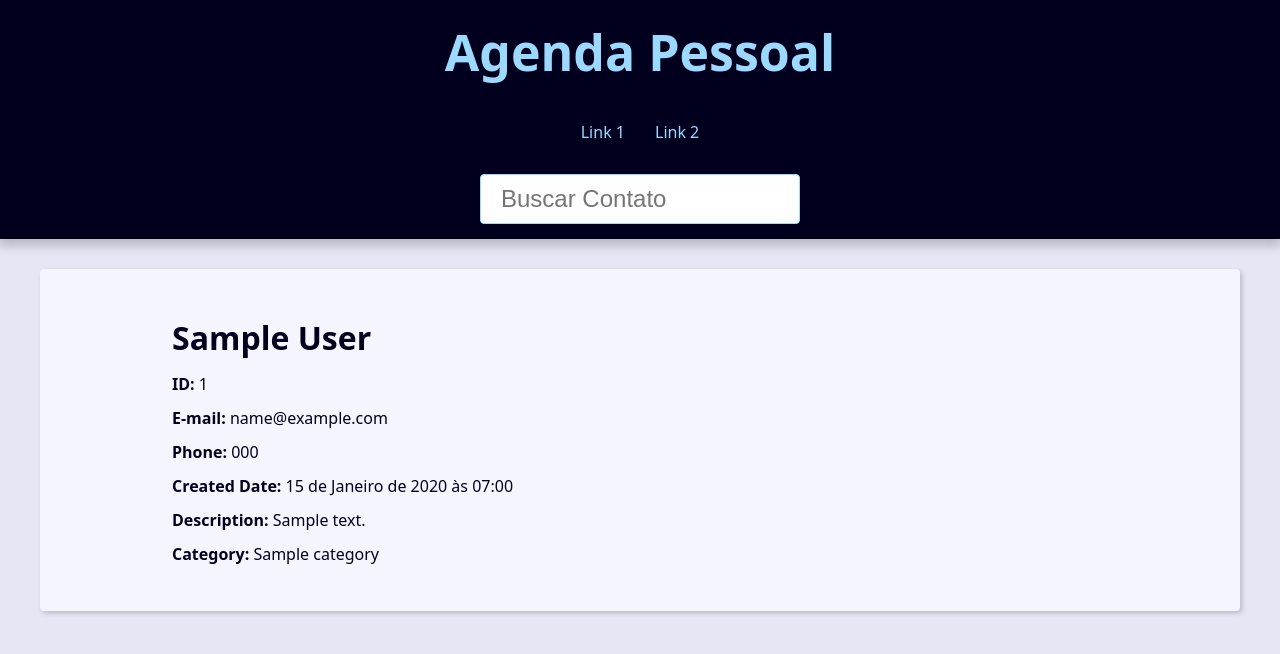
After one commit to Dyogojaa/Agenda, a Django app: page /1/ in a window 1280 px wide. The commit adds this page. Shown: the top 654 px of the page. Run offline with Django 5.2, Linux system fonts and the light colour scheme; tables that the repository leaves empty hold one stand-in row (values such as "Sample post").

Commit message:
Layout e carregamento dos Contatos

```diff
--- a/base_static/global/css/style.css
+++ b/base_static/global/css/style.css
@@ -1,3 +1,314 @@
-body {
-    background: rebeccapurple;
-}
+:root {
+    --spacing: 1.5rem;
+    --link-dark-color: rgb(0, 83, 134);
+    --link-light-color: rgb(156, 217, 255);
+    --clr-white: rgb(245, 245, 255);
+    --clr-black: rgb(0, 0, 30);
+    --clr-light-gray: rgb(230, 230, 245);
+    --clr-dark-shadow-5: rgba(0, 0, 10, 5%);
+    --clr-dark-shadow-10: rgba(0, 0, 10, 10%);
+    --clr-dark-shadow-20: rgba(0, 0, 10, 20%);
+    --clr-light-shadow-5: rgba(200, 200, 255, 5%);
+    --clr-light-shadow-10: rgba(200, 200, 255, 10%);
+    --clr-light-shadow-20: rgba(200, 200, 255, 20%);
+    --main-page-width: 120rem;
+    --table-min-width: 60rem;
+    --biggest-font-size: 5rem;
+    --bigger-font-size: 4rem;
+    --big-font-size: 3.2rem;
+    --medium-font-size: 2.4rem;
+    --small-font-size: 1.6rem;
+    --smaller-font-size: 1.4rem;
+    --smallest-font-size: 1.2rem;
+    --transition-fast: 300ms;
+    --transition-medium: 600ms;
+    --transition-slow: 1s;
+    --default-border-radius: 4px;
+  }
+
+  *,
+  *::before,
+  *::after {
+    margin: 0;
+    padding: 0;
+    box-sizing: border-box;
+  }
+
+  html {
+    font-size: 62.5%;
+  }
+
+  body {
+    font-family: system-ui, -apple-system, BlinkMacSystemFont, 'Segoe UI', Roboto,
+      Oxygen, Ubuntu, Cantarell, 'Open Sans', 'Helvetica Neue', sans-serif;
+    line-height: 1.5;
+    font-size: var(--small-font-size);
+    color: var(--clr-black);
+    -webkit-font-smoothing: antialiased;
+    background: var(--clr-light-gray);
+  }
+
+  img,
+  svg {
+    display: block;
+    max-width: 100%;
+  }
+
+  .header {
+    background: var(--clr-black);
+    padding: var(--spacing);
+    box-shadow: 0 5px 10px 2px var(--clr-dark-shadow-20);
+    z-index: 1;
+    position: relative;
+  }
+
+  .header-heading {
+    font-size: var(--biggest-font-size);
+    text-align: center;
+  }
+
+  .header-link {
+    color: var(--link-light-color);
+    text-decoration: none;
+    transition: filter var(--transition-fast) ease-in-out;
+  }
+
+  .header-link:hover {
+    filter: brightness(70%);
+  }
+
+  .menu {
+    margin: var(--spacing);
+  }
+
+  .menu-list {
+    list-style: none;
+    display: flex;
+    justify-content: center;
+    flex-flow: row wrap;
+  }
+
+  .menu-link {
+    display: block;
+    padding: var(--spacing);
+    color: var(--link-light-color);
+    text-decoration: none;
+    transition: background-color var(--transition-fast) ease-in-out;
+    border-radius: var(--default-border-radius);
+  }
+
+  .menu-link:hover {
+    background: var(--clr-light-shadow-10);
+  }
+
+  .content {
+    max-width: var(--main-page-width);
+    margin: calc(var(--spacing) * 2) auto;
+    padding: var(--spacing);
+    background: var(--clr-white);
+    box-shadow: 2px 2px 5px var(--clr-dark-shadow-20);
+    border-radius: var(--default-border-radius);
+  }
+
+  .responsive-table {
+    width: 100%;
+    overflow-x: auto;
+  }
+
+  .contacts-table {
+    width: 100%;
+    min-width: var(--table-min-width);
+    border-collapse: collapse;
+  }
+
+  .table-caption {
+    font-size: var(--medium-font-size);
+    font-weight: bold;
+    padding: var(--spacing);
+  }
+
+  .table-row {
+    text-align: left;
+    text-overflow: ellipsis;
+    transition: background-color var(--transition-fast) ease-in-out;
+  }
+
+  .table-row:nth-of-type(2n) {
+    background: var(--clr-dark-shadow-5);
+  }
+
+  .table-row:not(.table-row-header):hover {
+    background: var(--clr-dark-shadow-10);
+  }
+
+  .table-row-header {
+    background: var(--clr-light-gray);
+    color: var(--clr-black);
+  }
+
+  .table-cel,
+  .table-header {
+    padding: var(--spacing);
+  }
+
+  .table-link {
+    color: var(--link-dark-color);
+    transition: color var(--transition-fast) ease-in-out;
+    text-decoration: none;
+  }
+
+  .table-link:hover {
+    color: var(--clr-black);
+  }
+
+  @media (min-width: 600px) {
+    .single-contact {
+      max-width: 80%;
+      margin: calc(var(--spacing) * 2) auto;
+    }
+  }
+
+  .single-contact h1 {
+    margin: 1rem 0;
+  }
+
+  .single-contact p {
+    margin: 1rem 0;
+  }
+
+  .pagination {
+    margin-top: var(--spacing);
+    display: flex;
+    justify-content: center;
+    padding: calc(var(--spacing) * 0.8);
+    font-size: var(--small-font-size);
+  }
+
+  .pagination .step-links {
+    display: flex;
+    gap: calc(var(--spacing) * 0.8);
+  }
+
+  .pagination .step-links a {
+    color: var(--link-dark-color);
+    transition: color var(--transition-fast) ease-in-out;
+    text-decoration: none;
+    display: block;
+  }
+
+  .search {
+    display: flex;
+    justify-content: center;
+  }
+
+  .search-input {
+    font-size: var(--medium-font-size);
+    padding: 1rem 2rem;
+    width: 100%;
+    max-width: 32rem;
+    border-radius: var(--default-border-radius);
+    border: 1px solid var(--link-light-color);
+  }
+
+  .search-input:focus {
+    box-shadow: 0 0 15px var(--link-light-color);
+  }
+
+  .message {
+    max-width: 600px;
+    margin: var(--spacing) auto;
+    margin-top: calc(var(--spacing) * 2);
+    padding: var(--spacing);
+    text-align: center;
+    border-radius: var(--default-border-radius);
+    font-size: var(--smaller-font-size);
+  }
+
+  .message.success {
+    background: rgba(0, 255, 0, 0.3);
+    border: 1px solid rgba(0, 255, 0, 90%);
+  }
+
+  .message.error {
+    background: rgba(255, 0, 0, 0.3);
+    border: 1px solid rgba(255, 0, 0, 90%);
+  }
+
+  .message.warning {
+    background: rgba(255, 255, 0, 0.3);
+    border: 1px solid rgba(255, 255, 0, 90%);
+  }
+
+  .form-wrapper {
+    max-width: 60rem;
+    margin: var(--spacing) auto;
+  }
+
+  .form-content {
+    margin: var(--spacing) 0;
+  }
+
+  .form-group {
+    display: flex;
+    flex-direction: column;
+    padding-bottom: var(--spacing);
+  }
+  .errorlist {
+    list-style: none;
+    font-size: var(--smaller-font-size);
+    color: tomato;
+  }
+  .errorlist.nonfield {
+    color: inherit;
+  }
+
+  .form-group p {
+    margin: 1em 0;
+  }
+
+  .form-group .help-text,
+  .form-group .help-text ~ ul {
+    margin: 0;
+    font-size: var(--smallest-font-size);
+    list-style: none;
+  }
+
+  .form-group input,
+  .form-group textarea,
+  .form-group select {
+    padding: 1rem;
+    border-radius: var(--default-border-radius);
+    border: 1px solid var(--link-dark-color);
+  }
+
+  .form-group input:focus,
+  .form-group textarea:focus,
+  .form-group select:focus {
+    outline: none;
+    box-shadow: 0 0 5px var(--link-dark-color);
+  }
+
+  .form-group label {
+    font-size: var(--smaller-font-size);
+  }
+
+  .btn {
+    background-color: var(--link-dark-color);
+    color: var(--clr-white);
+    font-weight: bold;
+    border: none;
+    padding: 1rem 2rem;
+    border-radius: var(--default-border-radius);
+    cursor: pointer;
+    transition: filter var(--transition-fast) ease-in-out;
+  }
+
+  .btn:hover {
+    filter: brightness(90%);
+  }
+
+  .btn:focus,
+  .btn:active {
+    filter: brightness(80%);
+    box-shadow: 0 0 5px var(--link-dark-color);
+  }
--- a/base_templates/global/base.html
+++ b/base_templates/global/base.html
@@ -1,15 +1,13 @@
-
-{% load static %}
 <!DOCTYPE html>
-<html lang="en">
+<html lang="pt-br">
 <head>
-    <meta charset="UTF-8">
-    <meta name="viewport" content="width=device-width, initial-scale=1.0">
-    <title>Agenda de Contatos</title>
-    <link rel="stylesheet" href=" {% static 'global/css/style.css' %} ">
-
+    {% include "global/partials/_head.html" %}
 </head>
 <body>
-    <h1>Qualquer coisa</h1>
+    {% include "global/partials/_header.html" %}
+
+    <main class='content'>
+        {% block content %}{% endblock content %}
+    </main>
 </body>
 </html>
--- /dev/null
+++ b/base_templates/global/partials/_head.html
@@ -0,0 +1,6 @@
+{% load static %}
+
+<meta charset="UTF-8">
+<meta name="viewport" content="width=device-width, initial-scale=1.0">
+<title>{{ site_title }}  Agenda de Contatos</title>
+<link rel="stylesheet" href=" {% static 'global/css/style.css' %} ">
--- /dev/null
+++ b/base_templates/global/partials/_header.html
@@ -0,0 +1,33 @@
+<header class="header">
+    <h1 class="header-heading">
+        <a href="{% url "contato:index" %}" class="header-link">
+            Agenda Pessoal
+        </a>
+    </h1>
+    <nav class="menu">
+        <ul class="menu-list">
+            <li class="menu-item">
+                 <a href="" class="menu-link">
+                    Link 1
+                 </a>
+            </li>
+            <li class="menu-item">
+                <a href="" class="menu-link">
+                   Link 2
+                </a>
+           </li>
+        </ul>
+    </nav>
+
+    <div class="search">
+        <form action="{% url "contato:search" %}"
+              method="GET">
+            <input type="search"
+                   class="search-input"
+                   placeholder="Buscar Contato"
+                   id="search"
+                   name="q"
+                   value={{request.GET.q.strip}}>
+        </form>
+    </div>
+</header>
--- a/contato/admin.py
+++ b/contato/admin.py
@@ -5,14 +5,14 @@ from contato import models
 # Register your models here.
 @admin.register(models.Contact)
 class ContatoAdmin(admin.ModelAdmin):
-    list_display = ['id', 'first_name', 'last_name', 'phone']
+    list_display = ['id', 'first_name', 'last_name', 'phone', 'show']
     ordering = ['-id']
     list_filter = ['created_date']
     search_fields = ['id','first_name','last_name' ]
     list_per_page = 10
     list_max_show_all = 200
-    # list_editable = [ 'first_name', 'last_name']
-    list_display_links = [ 'first_name', 'last_name']
+    list_editable = [ 'first_name', 'last_name', 'show']
+    list_display_links = [ 'id', 'phone']
 
 
 @admin.register(models.Category)
--- a/contato/models.py
+++ b/contato/models.py
@@ -10,8 +10,6 @@ from django.contrib.auth.models import User
 # Depois
 # category (foreign key), show (boolean), owner (foreign key)
 # picture (imagem)
-
-
 
 
 class Category(models.Model):
--- /dev/null
+++ b/contato/templates/contato/contato.html
@@ -0,0 +1,15 @@
+{% extends "global/base.html" %}
+
+{% block content %}
+    <div class="single-contact">
+        <h1 class="single-contact-name">
+            {{ contact.first_name}} {{ contact.last_name}}
+        </h1>
+        <p><b>ID:</b> {{ contact.id }}</p>
+        <p><b>E-mail:</b> {{ contact.email }}</p>
+        <p><b>Phone:</b> {{ contact.phone }}</p>
+        <p><b>Created Date:</b> {{ contact.created_date }}</p>
+        <p><b>Description:</b> {{ contact.description }}</p>
+        <p><b>Category:</b> {{ contact.category.name }}</p>
+    </div>
+{% endblock content %}
--- a/contato/urls.py
+++ b/contato/urls.py
@@ -4,6 +4,11 @@ from contato import views
 
 app_name ='contato'
 
+
+
 urlpatterns = [
+    path('<int:contact_id>/', views.contact, name="contato"),
+    path('search/', views.search, name="search"),
     path('', views.index, name="index"),
+
 ]
--- /dev/null
+++ b/contato/views/__init__.py
@@ -0,0 +1 @@
+from .contato_views import *
--- /dev/null
+++ b/contato/views/contato_views.py
@@ -0,0 +1,79 @@
+from django.shortcuts import render, get_object_or_404, redirect
+from contato.models import Contact
+from django.http import Http404
+from django.db.models import Q
+
+# Create your views here.
+
+
+
+def index(request):
+
+    contacts = Contact.objects \
+        .filter(show=True) \
+        .order_by('-id')[:10]
+
+    print(contacts.query)
+
+    contexto = {
+        'contacts' : contacts,
+        'site_title': 'Contatos - '
+
+    }
+
+    return render(
+        request,
+        'contato/index.html',
+        contexto
+    )
+
+def search(request):
+
+    search_value = request.GET.get('q', '').strip()
+
+    if search_value =='':
+        return redirect('contato:index')
+
+    print(search_value)
+
+    contacts = Contact.objects\
+            .filter(show=True)\
+            .filter(Q(first_name__icontains=search_value) |
+                    Q(last_name__icontains=search_value) |
+                    Q(email__icontains=search_value) |
+                    Q(phone__icontains=search_value)
+                    )\
+            .order_by('-id')[:10]
+
+    print(contacts.query)
+
+    contexto = {
+        'contacts' : contacts,
+        'site_title': 'Contatos - ',
+        'search_value': search_value,
+
+    }
+
+    return render(
+        request,
+        'contato/index.html',
+        contexto
+    )
+
+def contact(request, contact_id):
+
+    # single_contact =  Contact.objects.filter(pk=contact_id).first()
+    single_contact = get_object_or_404(Contact.objects.filter(pk=contact_id, show =True))
+
+    contact_name = f'{single_contact.first_name} {single_contact.last_name} - '
+
+    contexto = {
+        'contact' : single_contact,
+        'site_title': contact_name
+
+    }
+    return render(
+        request,
+        'contato/contato.html',
+        contexto
+    )
--- a/project/settings.py
+++ b/project/settings.py
@@ -25,6 +25,7 @@ SECRET_KEY = 'django-insecure-^!87h$_29f09n7l9y!jrm*4*g#k@vw)doc*u8hv$)r%&y7tw1%
 # SECURITY WARNING: don't run with debug turned on in production!
 
 DEBUG = True
+
 ALLOWED_HOSTS = []
 
 
```
Also changed, not shown: contato/templates/contato/index.html (+51 -0 lines), contato/views.py (deleted, +0 -9 lines).
